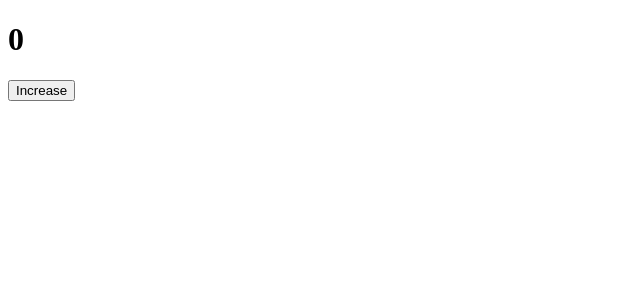
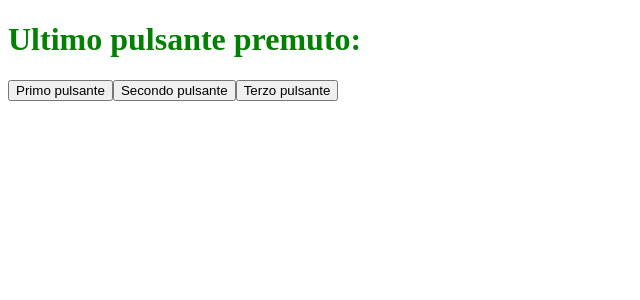
Before and after one commit to Antoniolabbate/COURSE-REACT, a React (Create React App) app in the folder exercise-1/: page / in a window 1280 px wide. Shown: the top 300 px of the page, without its empty margins (0-640 px from the left). Built offline with nearby package versions, Linux system fonts and the light colour scheme.

Commit message:
exercise 19

```diff
--- a/exercise-1/src/App.js
+++ b/exercise-1/src/App.js
@@ -1,14 +1,21 @@
-import {useState} from 'react';
-export default function App(){
-  const [counter, setCounter] = useState(0);
-  const increase = () => {
-    setCounter(count => count + 1);
-  };
+import React from 'react';
+import { useState } from 'react';
+function ClickTracker(){
+  const [lastClicked, setLastClicked] = useState('');
+  function handleClick(e){
+    //registra l'evento di click e l'ultimo pulsante premuto
+    setLastClicked(e.target.name);
+  }
+  const style = {
+    color: "green"
+  }
   return(
-    <>
-    <h1>{counter}</h1>
-    <button onClick={increase}>Increase</button>
-
-    </>
-  )
-}
+    <div>
+      <h1 style={style}>Ultimo pulsante premuto: {lastClicked}</h1>
+       <button onClick={handleClick} name="button1">Primo pulsante</button>
+      <button onClick={handleClick}name='button2'>Secondo pulsante</button>
+      <button onClick={handleClick}name='button3'>Terzo pulsante</button>
+    </div>
+  );
+  }
+  export default ClickTracker;
```
